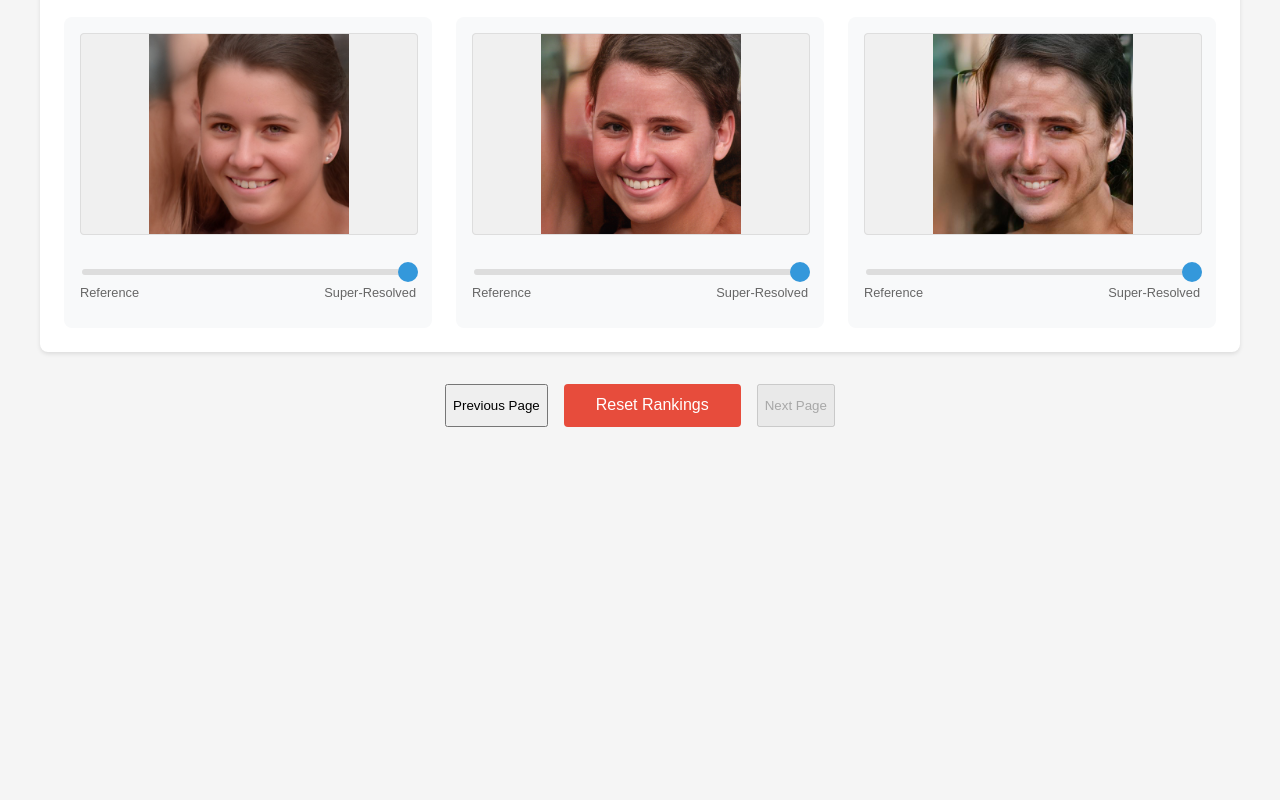
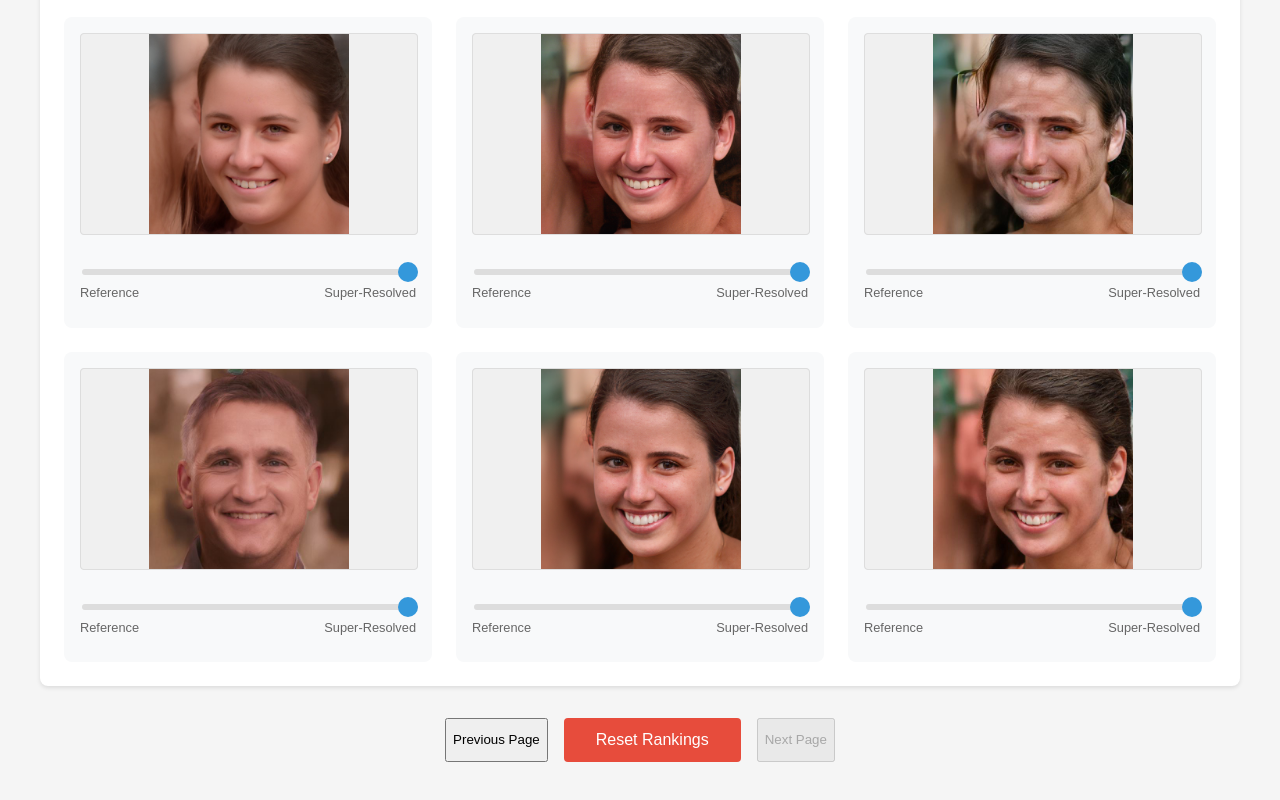
Before and after one commit to nimabte/IGCP_survey, a website: page index5.html in a window 1280 px wide. Shown: the part 1063-1863 px from the top of the page. Before the commit the page ends 1530 px from the top, so only its background shows below. Drawn offline with Linux system fonts and the light colour scheme.

Commit message:
update bottom order

```diff
--- a/index5.html
+++ b/index5.html
@@ -100,6 +100,45 @@
                             </div>
                         </div>
                     </div>
+                    <div class="image-item" data-rank="">
+                        <div class="image-wrapper">
+                            <img class="super-res-image" src="" alt="Super-Resolved Image 7">
+                            <div class="rank-overlay"></div>
+                        </div>
+                        <div class="comparison-slider-container">
+                            <input type="range" class="comparison-slider" min="0" max="100" value="0">
+                            <div class="slider-labels">
+                                <span>Reference</span>
+                                <span>Super-Resolved</span>
+                            </div>
+                        </div>
+                    </div>
+                    <div class="image-item" data-rank="">
+                        <div class="image-wrapper">
+                            <img class="super-res-image" src="" alt="Super-Resolved Image 8">
+                            <div class="rank-overlay"></div>
+                        </div>
+                        <div class="comparison-slider-container">
+                            <input type="range" class="comparison-slider" min="0" max="100" value="0">
+                            <div class="slider-labels">
+                                <span>Reference</span>
+                                <span>Super-Resolved</span>
+                            </div>
+                        </div>
+                    </div>
+                    <div class="image-item" data-rank="">
+                        <div class="image-wrapper">
+                            <img class="super-res-image" src="" alt="Super-Resolved Image 9">
+                            <div class="rank-overlay"></div>
+                        </div>
+                        <div class="comparison-slider-container">
+                            <input type="range" class="comparison-slider" min="0" max="100" value="0">
+                            <div class="slider-labels">
+                                <span>Reference</span>
+                                <span>Super-Resolved</span>
+                            </div>
+                        </div>
+                    </div>
                 </div>
             </div>
         </div>
--- a/script5.js
+++ b/script5.js
@@ -13,7 +13,7 @@ document.addEventListener('DOMContentLoaded', () => {
         const superResImages = document.querySelectorAll('.super-res-image');
 
         // Load reference image
-        referenceImage.src = 'image1/ref.png';
+        referenceImage.src = './image1/ref.png';
         referenceImage.onload = () => console.log('Reference image loaded successfully');
         referenceImage.onerror = () => console.error('Error loading reference image');
 
@@ -24,16 +24,30 @@ document.addEventListener('DOMContentLoaded', () => {
             '3_codeformer.png',
             '4_DR2.jpg',
             '5_GPEN.png',
-            '6_GFPGAN.jpg'
+            '6_GFPGAN.jpg',
+            '7_PULSE.jpg',
+            '1_IGCP-v1.png',  // Reusing first image for now
+            '2_VQFR.jpg'      // Reusing second image for now
         ];
 
         // Load super-resolved images
         superResImages.forEach((img, index) => {
-            const imagePath = `image1/${imageFiles[index]}`;
-            console.log(`Loading image: ${imagePath}`);
-            img.src = imagePath;
-            img.onload = () => console.log(`Successfully loaded: ${imageFiles[index]}`);
-            img.onerror = (e) => console.error(`Error loading image: ${imageFiles[index]}`, e);
+            if (index < imageFiles.length) {
+                const imagePath = `./image1/${imageFiles[index]}`;
+                console.log(`Loading image ${index + 1}: ${imagePath}`);
+                img.src = imagePath;
+                img.onload = () => {
+                    console.log(`Successfully loaded image ${index + 1}: ${imageFiles[index]}`);
+                    console.log(`Image dimensions: ${img.naturalWidth}x${img.naturalHeight}`);
+                };
+                img.onerror = (e) => {
+                    console.error(`Error loading image ${index + 1}: ${imageFiles[index]}`);
+                    console.error(`Image path: ${imagePath}`);
+                    console.error(`Error details:`, e);
+                };
+            } else {
+                console.warn(`No image file defined for index ${index}`);
+            }
         });
 
         // Initialize comparison sliders
@@ -79,8 +93,13 @@ document.addEventListener('DOMContentLoaded', () => {
 
     // Function to check if all images are ranked
     function checkAllRanked() {
-        const rankedCount = Array.from(imageItems).filter(item => item.dataset.rank !== '').length;
-        nextBtn.disabled = rankedCount !== 6;
+        const rankedCount = Array.from(imageItems)
+            .filter(item => item.dataset.rank !== '' && item.dataset.rank !== '0')
+            .length;
+        const allRanked = rankedCount === 9;
+        nextBtn.disabled = !allRanked;
+        console.log(`Ranked images: ${rankedCount}/9, Next button ${allRanked ? 'enabled' : 'disabled'}`);
+        return allRanked;
     }
 
     // Function to update rank overlays
@@ -116,7 +135,7 @@ document.addEventListener('DOMContentLoaded', () => {
             currentRank = rankedItems.length + 1;
         } else {
             // If not ranked and we haven't ranked all images
-            if (currentRank <= 6) {
+            if (currentRank <= 9) {
                 imageItem.dataset.rank = currentRank.toString();
                 currentRank++;
             }
```
